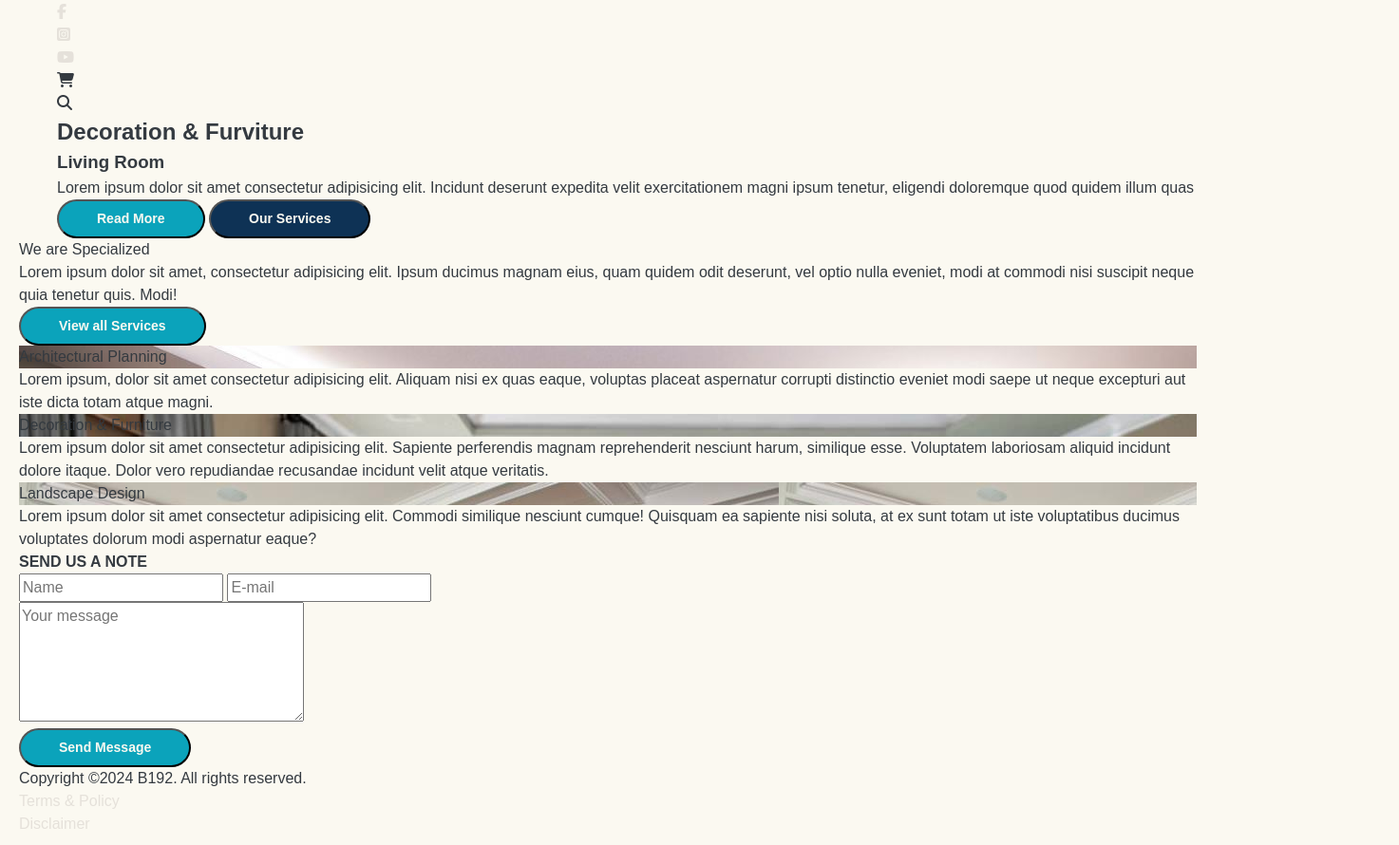
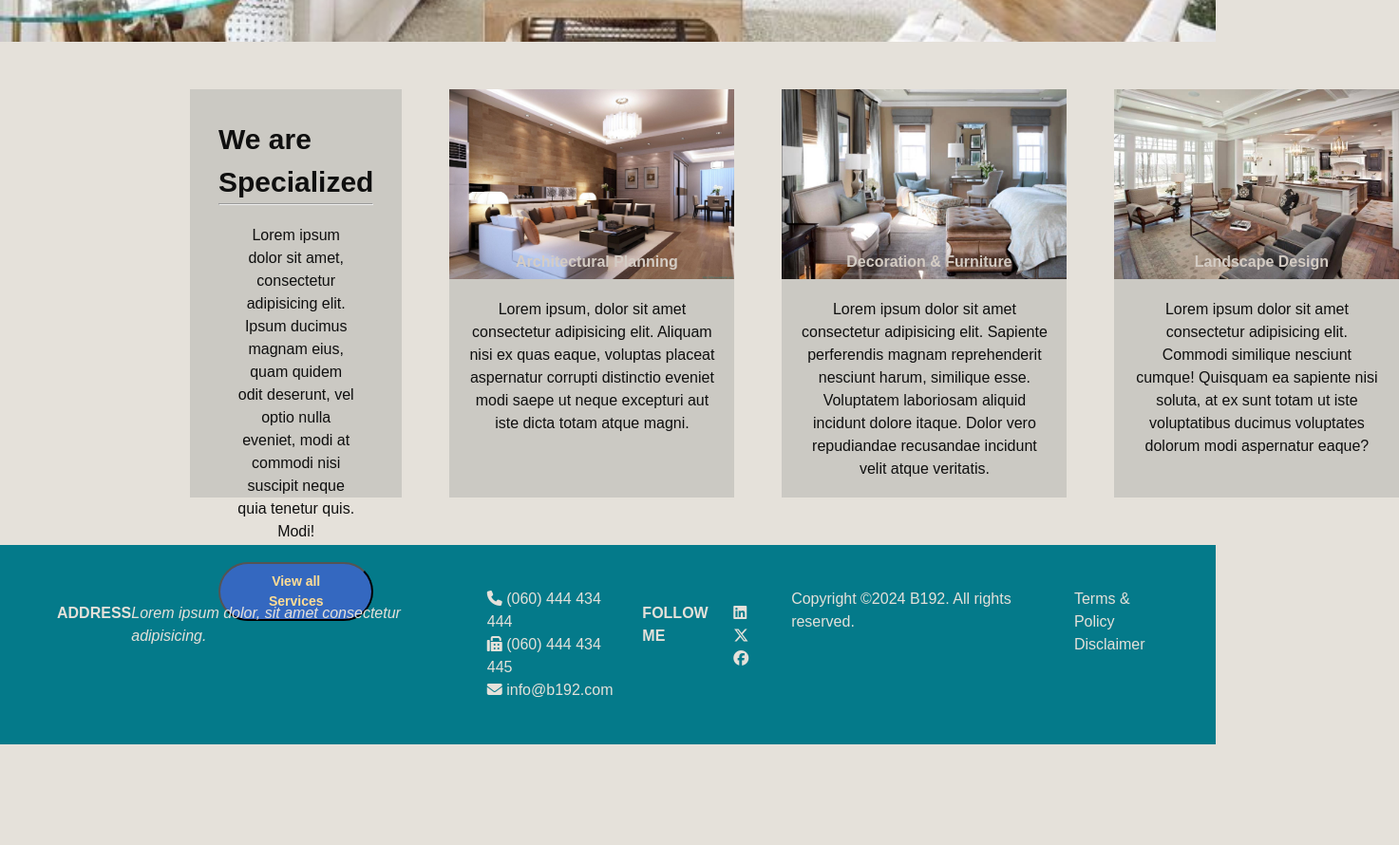
Before and after one commit to ibrahim354270/MyProjects, a plain HTML site: page index.html in a window 1280 px wide. Shown: the part 684-1574 px from the top of the page at 95% size, 1473 px wide, since content can reach past the window. After the commit the page ends 1468 px from the top, so only its background shows below. Drawn offline with Linux system fonts and the light colour scheme.

Commit message:
22.01.24

```diff
--- a/assets/css/style.css
+++ b/assets/css/style.css
@@ -1,18 +1,18 @@
 :root {
     --color1: #212529;
     --color2: #E5E1DA;
-    --color3: #343a40;
-    --color4: #AAD7D9;
-    --color5: #FBF9F1;
+    --color3: #d4ccc4;
+    --color4: #86A7FC;
+    --color5: #FFDD95;
     --color6: #0f0f0f;
-    --color7: #0ba3bb;
+    --color7: #3468C0;
 }
 
 body {
-    font-family: "Comic", sans-serif;
-    background-color: var(--color5);
-    color: var(--color3);
-    padding: 10px 20px;
+    font-family: 'Poppins', sans-serif;
+    background-color: var(--color2);
+    color: var(--color2);
+    padding: 0;
 }
 
 a {
@@ -49,7 +49,7 @@ button {
     -o-border-radius: 60px;
 }
 
-button:hover{
+button:hover {
     background-color: var(--color4);
     color: #212529;
     transition: all;
@@ -60,71 +60,221 @@ button:hover{
     -webkit-transform: matrix();
     -moz-transform: matrix();
     -ms-transform: matrix();
-    -o-transform: matrix();transform: matrix(1.1, 0, 0, 1.1, 0, 0);
+    -o-transform: matrix();
+    transform: matrix(1.1, 0, 0, 1.1, 0, 0);
 }
-.servicebtn{
+
+.servicebtn {
     background-color: #0e3255;
 }
-header nav.head1{
+
+header nav.head1 {
     background-color: #047a8a;
-    pozition: fixed;
     top: 0;
     width: 100%;
-    z-index: 1000;
 }
-header nav.head1{
+
+header nav.head1 {
     display: flex;
-	justify-content: space-between;
-	align-items: center;
-	padding: 1.5rem;
-    top:0; left:0; right: 0;
+    justify-content: space-between;
+    align-items: center;
+    padding: 1rem;
+    top: 0;
+    left: 0;
+    right: 0;
+}
 
+nav.head1 ul {
+    display: flex;
+    gap: 20px;
+    cursor: pointer;
+}
+
+nav.head1 ol {
+    display: none;
+}
+
+nav.head1 li.servicehover:hover ol {
+    border-radius: 5px;
+    background-color: var(--color2);
+    color: var(--color1);
+    display: block;
+    cursor: pointer;
+    margin: 3px;
+    position: fixed;
+    z-index: 10;
+    -webkit-border-radius: 5px;
+    -moz-border-radius: 5px;
+    -ms-border-radius: 5px;
+    -o-border-radius: 5px;
+}
+
+nav.head2 img {
+    width: 50px;
+    height: 50px;
+}
+
+header nav.head2 {
+
+    color: var(--color7);
+    display: flex;
+    justify-content: space-between;
+    align-items: center;
+    padding: 15px;
+    position: sticky;
+    top: 0;
+    z-index: 1;
+    background-color: var(--color5);
 
 }
 
-nav.head1 ul{
-    display: flex;
-    gap: 20px;
-    padding: 2rem;
-}
-
-nav.head1 ol{
-    display: none;
-}
-nav.head1 li.servicehover:hover  ol{
-    background-color: #047a8a;
-    display: block;
-    cursor: pointer;
-    margin: 5px;
-
-}
-nav.head1 li.servicehover:hover{
-    background-color:var(--color2);
-    color: #0f0f0f;
-}
-nav.head2 img{
-    width: 50px;
-    height: 50px;
-}
-nav.head2{
-    display: flex;
-    justify-content: space-between;
-    align-items: center;
-
-}
 div.calldiv i.fa-phone-volume,
-div.openingdiv i.fa-clock{
+div.openingdiv i.fa-clock {
 
     font-size: 40px;
     color: var(--color7);
 
 }
-div.calldiv,div.openingdiv,div.logodiv{
+
+div.calldiv,
+div.openingdiv,
+div.logodiv {
     display: flex;
     gap: 10px;
     align-items: center;
-    fo
+
 }
-div.callus{
+
+div.callus {
     display: block;
 }
+
+menu {
+    background-image: url(/assets/img/head2.jpg);
+    background-repeat: no-repeat;
+    background-size: cover;
+    background-attachment: fixed;
+    color: var(--color6);
+    font-size: 20px;
+
+}
+
+menu nav.menubar1 {
+    display: flex;
+    justify-content: space-between;
+    align-items: center;
+    padding-right: 3rem;
+    top: 0;
+    left: 0;
+    right: 10px;
+
+
+}
+
+nav.menubar1 div ul {
+    display: flex;
+    justify-content: space-between;
+    gap: 30px;
+    font-size: 1.5rem;
+    font-weight: bold;
+    padding-top: 20px;
+}
+
+nav.menubar1 div ul li.hover ol {
+    display: none;
+    padding: 3px;
+    background-color: #e6c3888f;
+    font-weight: 100;
+}
+
+nav.menubar1 div ul li.hover:hover ol {
+    background-color: var(--color3);
+    display: block;
+    position: fixed;
+    z-index: 10;
+
+}
+
+sup {
+    color: #E5E1DA;
+    background-color: #047a8a;
+    font-size: small;
+}
+
+menu div.social-menu a,
+div.shopping a,
+div.home a {
+    background-color: #d69d3a63;
+    color: var(--color6);
+    padding: 10px;
+}
+
+menu div.social-menu a:hover,
+div.shopping a:hover,
+div.home a:hover {
+    background-color: #3468C0;
+    color: var(--color2);
+}
+
+menu nav.menubar2 {
+    padding-top: 100px;
+    padding-bottom: 100px;
+
+}
+menu nav.menubar2 h2{
+    font-size: 40px;
+    font-weight: 100;
+    color: var(--color7);
+}
+menu nav.menubar2 h3{
+    font-size: 30px;
+    font-weight: 100;
+    color: #047a8a;
+}
+main{
+    display: flex;
+    justify-content: space-between;
+    color: #0f0f0f;
+    margin-right: 200px;
+    margin-left: 200px;
+    margin-top: 50px;
+    margin-bottom: 50px;
+    gap: 50px;
+
+
+}
+main nav div.img{
+    background-size: cover;
+    width: 300px;
+    height: 200px;
+    padding-top: 170px;
+    padding-left: 10px;
+    font-weight: bold;
+    color: var(--color3);
+}
+main nav{
+    background-color: #c4c2bcc0;
+    width: 300px;
+    height: 430px;
+    text-align: center;
+}
+main nav div.text{
+    padding: 20px;
+}
+main nav.weare{
+    padding: 30px;
+}
+main nav.weare h2{
+    font-size: 30px;
+    text-align: left;
+}
+footer{
+    background-color: #047a8a;
+    padding-bottom:0px;
+
+}
+footer div{
+    display: flex;
+    justify-content: space-evenly;
+    padding: 15px;
+}
--- a/index.html
+++ b/index.html
@@ -19,8 +19,7 @@
     <header>
       <nav class="head1">
         <h3>
-          <i class="fa-solid fa-location-dot"></i> 66 Nicholas St. Buffalo
-          NewYork Us
+          <i class="fa-solid fa-location-dot"></i> 9 E Loockerman St Suite 311 Dover, DE 19901
         </h3>
         <ul>
           <li>About</li>
@@ -30,6 +29,7 @@
               <li>A Service</li>
               <li>B Service</li>
               <li>C Service</li>
+              <li>D Service</li>
             </ol>
           </li>
           <li>Contanct</li>
@@ -38,7 +38,7 @@
 
       <nav class="head2">
         <div class="logodiv">
-          <img src="/assets/img/logo.png" alt="logo" title="B192" /><h3>D&2</h3>
+          <img src="/assets/img/logo.png" alt="logo" title="B192" /><h3>Dev02&Teams</h3>
         </div>
 
         <div class="calldiv">
@@ -69,10 +69,11 @@
 
     <menu>
       <nav class="menubar1">
-        <div><i class="fa-solid fa-igloo"></i></div>
+        <div class="home">
+          <a href="#"><i class="fa-solid fa-igloo"></i></a></div>
         <div>
           <ul>
-            <li>
+            <li class="hover service">
               Services
               <ol>
                 <li>Assembly</li>
@@ -81,7 +82,7 @@
               </ol>
             </li>
             <li>About</li>
-            <li>
+            <li class="hover projects">
               Projects
               <ol>
                 <li>Home Project</li>
@@ -94,7 +95,7 @@
             <li>Blog</li>
             <li>Shop</li>
             <li>Contact</li>
-            <li>
+            <li class="hover extra">
               Extra <sup>NEW</sup>
               <ol>
                 <li>Landscaping</li>
@@ -128,20 +129,24 @@
             </li>
           </ul>
         </div>
-        <div>
-          <i class="fa-solid fa-cart-shopping"></i>
+        <div class="shopping">
+          <a href="#"><i class="fa-solid fa-cart-shopping">
+            &nbsp</i></a>
+          <a href="#"><i class="fa-solid fa-magnifying-glass"></i></a>
+
         </div>
-        <div><i class="fa-solid fa-magnifying-glass"></i></div>
+
       </nav>
 
       <nav class="menubar2">
         <h2>Decoration & Furviture</h2>
         <h3>Living Room</h3>
-        <p>
-          Lorem ipsum dolor sit amet consectetur adipisicing elit. Incidunt
-          deserunt expedita velit exercitationem magni ipsum tenetur, eligendi
-          doloremque quod quidem illum quas
-        </p>
+        <pre>Lorem ipsum dolor sit amet consectetur adipisicing elit.
+Id eligendi architecto dolorum doloribus nemo
+perferendis ea porro consectetur,
+atque officiis saepe laudantium
+reiciendis earum qui molestias praesentium fuga voluptatibus?
+        </pre>
 
         <button>Read More</button>
         <button class="servicebtn">Our Services</button>
@@ -149,9 +154,10 @@
     </menu>
 
     <main>
-      <nav>
-        <div>We are Specialized</div>
-        <div>
+      <nav class="weare">
+        <h2>We are Specialized</h2>
+        <hr>
+        <div class="text">
           Lorem ipsum dolor sit amet, consectetur adipisicing elit. Ipsum
           ducimus magnam eius, quam quidem odit deserunt, vel optio nulla
           eveniet, modi at commodi nisi suscipit neque quia tenetur quis. Modi!
@@ -159,20 +165,20 @@
         <button>View all Services</button>
       </nav>
       <nav>
-        <div style="background-image: url(/assets/img/dizayn.jpg)">
+        <div class="img" style="background-image: url(/assets/img/dizayn.jpg)">
           Architectural Planning
         </div>
-        <div>
+        <div class="text">
           Lorem ipsum, dolor sit amet consectetur adipisicing elit. Aliquam nisi
           ex quas eaque, voluptas placeat aspernatur corrupti distinctio eveniet
           modi saepe ut neque excepturi aut iste dicta totam atque magni.
         </div>
       </nav>
       <nav>
-        <div style="background-image: url(/assets/img/dizayn-2.jpg)">
+        <div class="img" style="background-image: url(/assets/img/dizayn-2.jpg)">
           Decoration & Furniture
         </div>
-        <div>
+        <div class="text" >
           Lorem ipsum dolor sit amet consectetur adipisicing elit. Sapiente
           perferendis magnam reprehenderit nesciunt harum, similique esse.
           Voluptatem laboriosam aliquid incidunt dolore itaque. Dolor vero
@@ -180,10 +186,10 @@
         </div>
       </nav>
       <nav>
-        <div style="background-image: url(/assets/img/dizayn-3.jpg)">
+        <div class="img" style="background-image: url(/assets/img/dizayn-3.jpg)">
           Landscape Design
         </div>
-        <div>
+        <div class="text">
           Lorem ipsum dolor sit amet consectetur adipisicing elit. Commodi
           similique nesciunt cumque! Quisquam ea sapiente nisi soluta, at ex
           sunt totam ut iste voluptatibus ducimus voluptates dolorum modi
@@ -192,40 +198,79 @@
       </nav>
     </main>
     <footer>
-      <div>
-        <h4>SEND US A NOTE</h4>
-        <form action="">
-          <div>
-            <input
-              type="text"
-              name="name"
-              class="form-control"
-              id="name"
-              placeholder="Name"
-            />
-            <input
-              type="email"
-              name="email"
-              class="form-control"
-              id="email"
-              placeholder="E-mail"
-            />
-          </div>
-          <div>
-            <textarea
-              name="message"
-              id="message"
-              class="form-control"
-              cols="30"
-              rows="5"
-              placeholder="Your message"
-            ></textarea>
-          </div>
-          <div class="text-center">
-            <button class="btn btn-bg">Send Message</button>
-          </div>
-        </form>
-      </div>
+
+
+
+        <div class="section-content">
+          <div class="row">
+            <div>
+              <div class="address">
+                <h4>ADDRESS</h4>
+                <address>
+
+                  Lorem ipsum dolor, sit amet consectetur
+                  adipisicing.
+                </address>
+              </div>
+
+              <ol>
+                <li>
+                  <a href="tel:+60444434444"
+                    ><i class="fa-solid fa-phone"></i> (060)
+                    444 434 444</a
+                  >
+                </li>
+                <li>
+                  <a href="tel:+60444434445"
+                    ><i class="fa-solid fa-fax"></i> (060)
+                    444 434 445</a
+                  >
+                </li>
+                <li>
+                  <a href="mailto:info@johndoe.com"
+                    ><i class="fa-solid fa-envelope"></i>
+                    info@b192.com</a
+                  >
+                </li>
+              </ol>
+
+              <div class="social">
+                <h4>FOLLOW ME</h4>
+                <ul>
+                  <li>
+                    <a
+                      href="https://linkedin.com"
+                      target="_blank"
+                      rel="no-opener no-referrer"
+                      ><i
+                        class="fa-brands fa-linkedin"
+                      ></i
+                    ></a>
+                  </li>
+                  <li>
+                    <a
+                      href="https://twitter.com"
+                      target="_blank"
+                      rel="no-opener no-referrer"
+                      ><i
+                        class="fa-brands fa-x-twitter"
+                      ></i
+                    ></a>
+                  </li>
+                  <li>
+                    <a
+                      href="https://facebook.com"
+                      target="_blank"
+                      rel="no-opener no-referrer"
+                      ><i
+                        class="fa-brands fa-facebook"
+                      ></i
+                    ></a>
+                  </li>
+                </ul>
+              </div>
+            </div>
+
       <div class="row">
         <p>
           Copyright &copy;2024 <span class="text-green">B192</span>. All rights
```
Also changed, not shown: assets/img/head2.svg (added).
